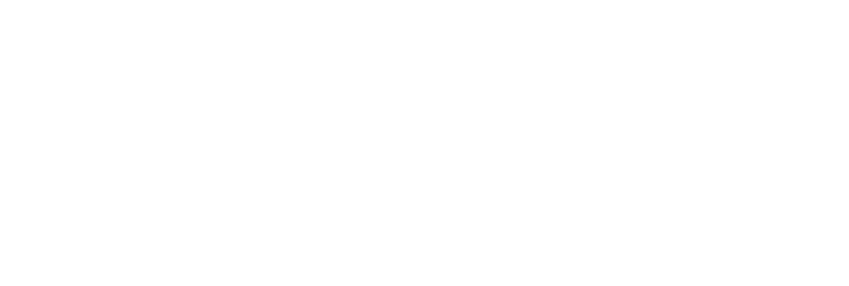
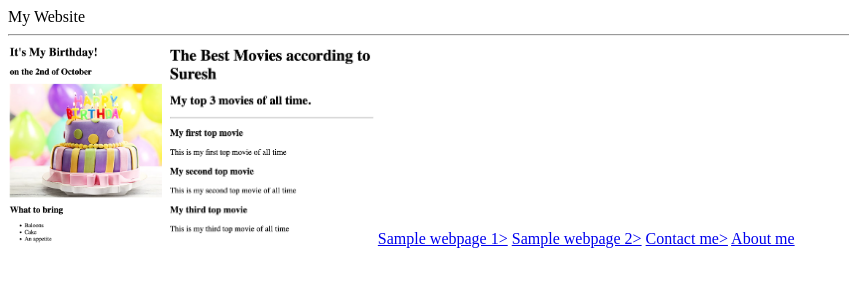
Before and after one commit to Adyarite/My-portfolio, a plain HTML site: page index.html in a window 1280 px wide. Shown: the whole page, without its empty margins (0-849 px from the left). Drawn offline with Linux system fonts and the light colour scheme.

Commit message:
Add files via upload

```diff
--- a/index.html
+++ b/index.html
@@ -1,4 +1,21 @@
-<!-- TODO 1: Create the HTML Boilerplate -->
+<!DOCTYPE html>
+<html lang="en">
+<head>
+    <meta charset="UTF-8">
+    <meta name="viewport" content="width=device-width, initial-scale=1.0">
+    <title>My website</title>
+</head>
+<body>
+    <hi>My Website</hi>
+    <hr>
+    <img src="./assets/images/birthday-invite.png" height="200">
+    <img src="./assets/images/movie_ranking.png" height="200">
+    <a href="./public/birthday_invite.html">Sample webpage 1></a>
+    <a href="./public/movie-ranking.html">Sample webpage 2></a>
+    <a href="./public/contact.html">Contact me></a>
+    <a href="./public/about.html">About me</a>
+</body>
+</html>
 
 <!-- TODO 2: Add Your previous projects' HTML into the public folder -->
 
```
